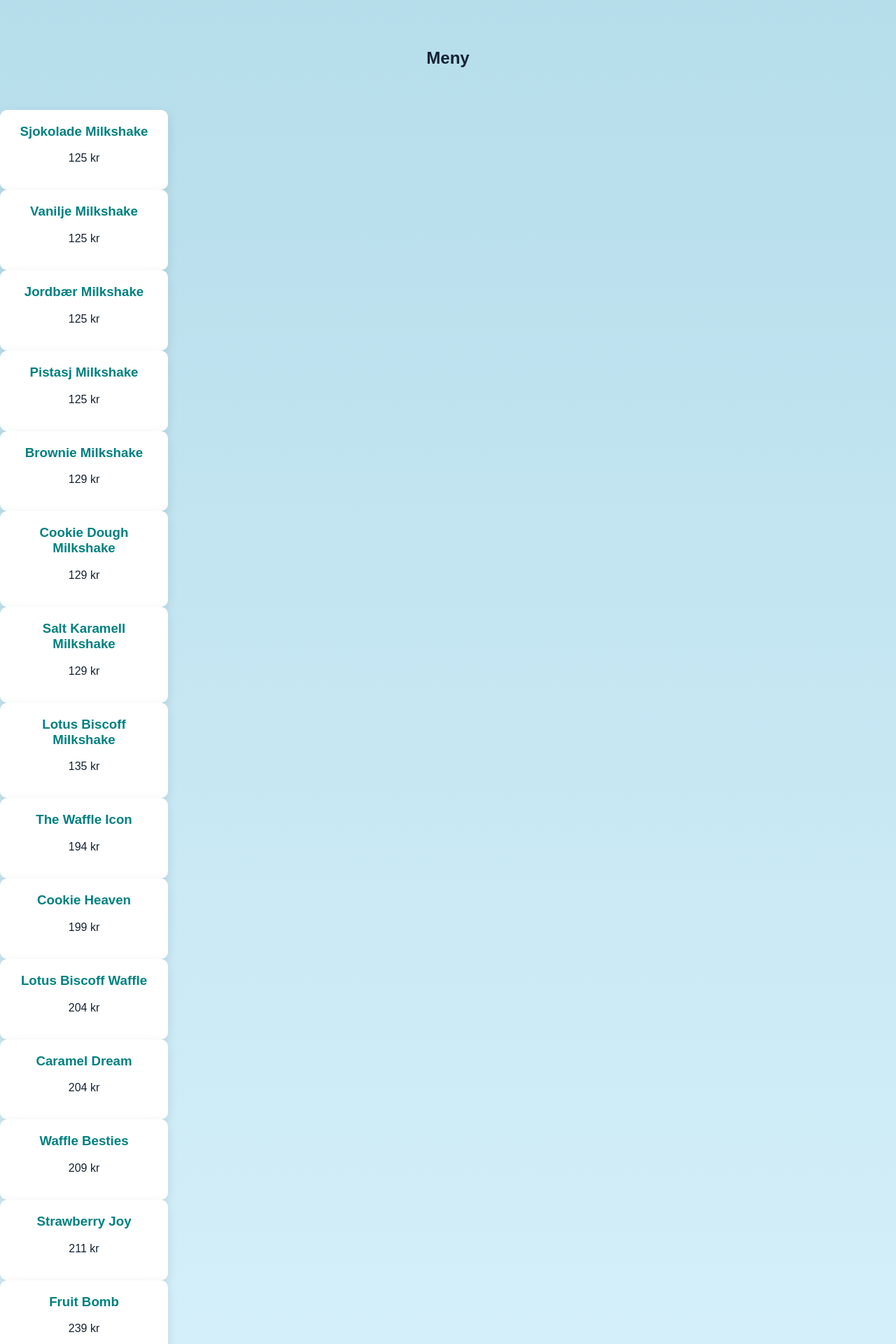
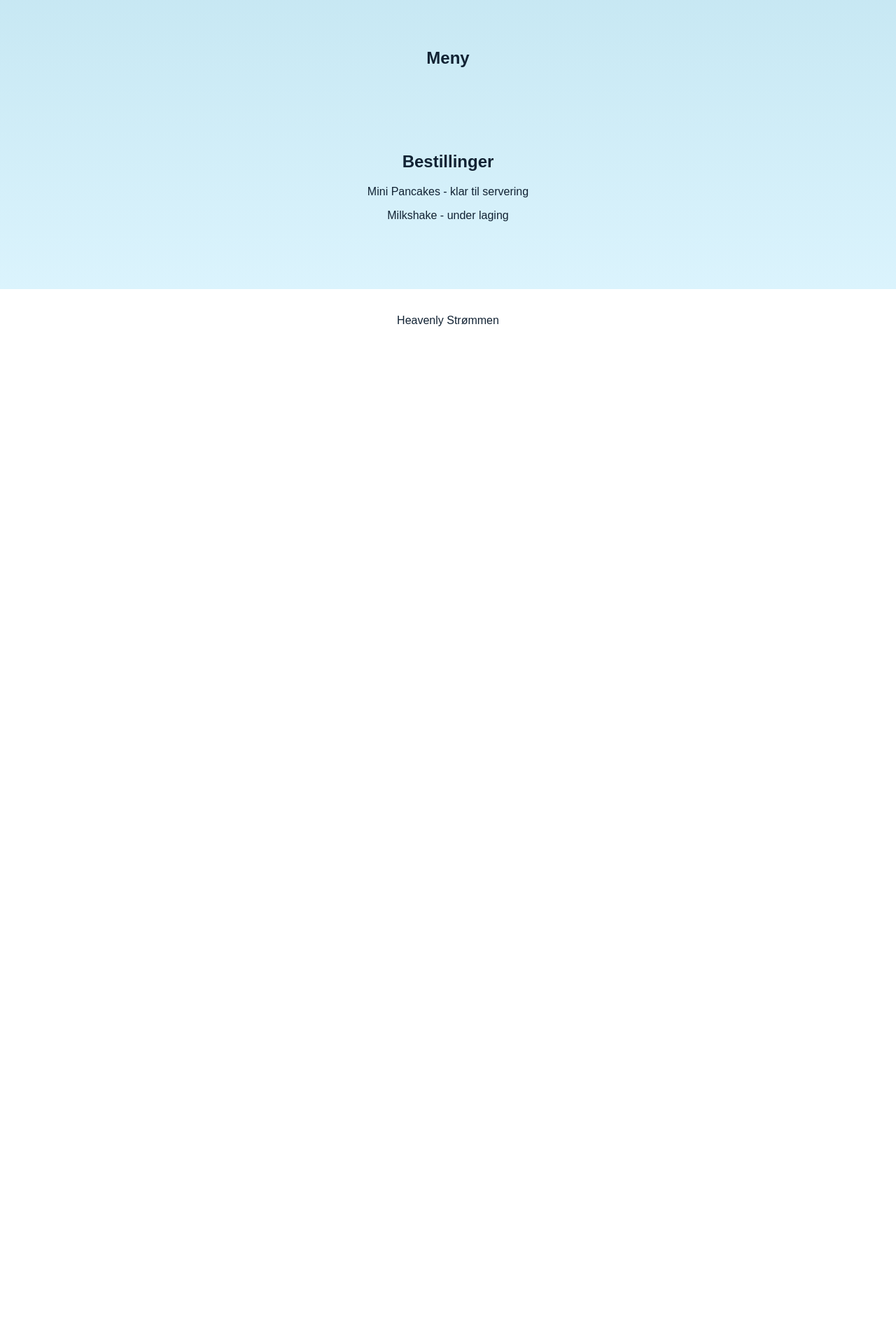
Before and after one commit to Raytriccs/heavenly-semester, a Python web app: template templates/index.html in a window 1280 px wide. Shown: the part 560-2480 px from the top of the page at 70% size. After the commit the page ends 1026 px from the top, so only its background shows below. Run offline with Jinja, Linux system fonts and the light colour scheme; the template is opened without the code that fills it, so the values that code supplies are empty.

Commit message:
opretter menyen i database, så sletter menyen fra index.html

```diff
--- a/templates/index.html
+++ b/templates/index.html
@@ -3,11 +3,13 @@
 {% block title %}Heavenly{% endblock %}
 
 {% block content %}
+
 <section id="home" class="hero">
     <img src="/static/HEAVENLY LOGO.jpg" alt="Heavenly logo" class="hero-logo">
     <h2>Heavenly Dessert Lounge</h2>
     <p>Velkommen til Strømmen sin søteste opplevelse</p>
 </section>
+
 <section id="menu">
     <h2>Meny</h2>
 
@@ -22,106 +24,6 @@
     </div>
 </section>
 
-
-<!-- MILKSHAKES -->
-
-<div class="card">
-<h3>Sjokolade Milkshake</h3>
-<p>125 kr</p>
-</div>
-
-<div class="card">
-<h3>Vanilje Milkshake</h3>
-<p>125 kr</p>
-</div>
-
-<div class="card">
-<h3>Jordbær Milkshake</h3>
-<p>125 kr</p>
-</div>
-
-<div class="card">
-<h3>Pistasj Milkshake</h3>
-<p>125 kr</p>
-</div>
-
-<div class="card">
-<h3>Brownie Milkshake</h3>
-<p>129 kr</p>
-</div>
-
-<div class="card">
-<h3>Cookie Dough Milkshake</h3>
-<p>129 kr</p>
-</div>
-
-<div class="card">
-<h3>Salt Karamell Milkshake</h3>
-<p>129 kr</p>
-</div>
-
-<div class="card">
-<h3>Lotus Biscoff Milkshake</h3>
-<p>135 kr</p>
-</div>
-
-<!-- WAFFLES -->
-
-<div class="card">
-<h3>The Waffle Icon</h3>
-<p>194 kr</p>
-</div>
-
-<div class="card">
-<h3>Cookie Heaven</h3>
-<p>199 kr</p>
-</div>
-
-<div class="card">
-<h3>Lotus Biscoff Waffle</h3>
-<p>204 kr</p>
-</div>
-
-<div class="card">
-<h3>Caramel Dream</h3>
-<p>204 kr</p>
-</div>
-
-<div class="card">
-<h3>Waffle Besties</h3>
-<p>209 kr</p>
-</div>
-
-<div class="card">
-<h3>Strawberry Joy</h3>
-<p>211 kr</p>
-</div>
-
-<div class="card">
-<h3>Fruit Bomb</h3>
-<p>239 kr</p>
-</div>
-
-<!-- MOST ORDERED -->
-
-<div class="card">
-<h3>Choco Strawberry</h3>
-<p>209 kr</p>
-</div>
-
-<div class="card">
-<h3>Strawberry Joy</h3>
-<p>211 kr</p>
-</div>
-
-<div class="card">
-<h3>Berrylicious</h3>
-<p>224 kr</p>
-</div>
-
-</div>
-</section>
-
 <section id="orders">
     <h2>Bestillinger</h2>
 
@@ -133,4 +35,6 @@
         <p>Milkshake - under laging</p>
     </div>
 </section>
+
+
 {% endblock %}
```
